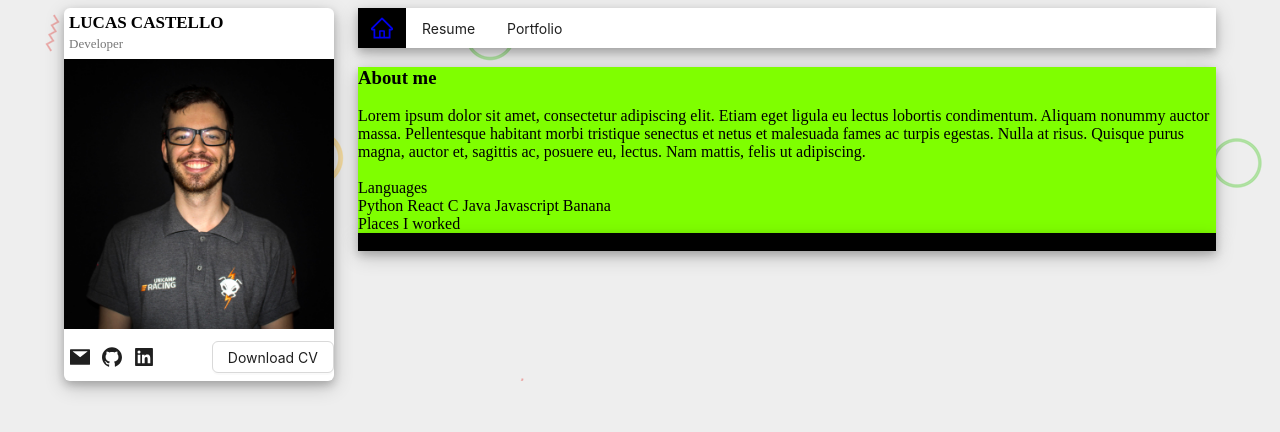
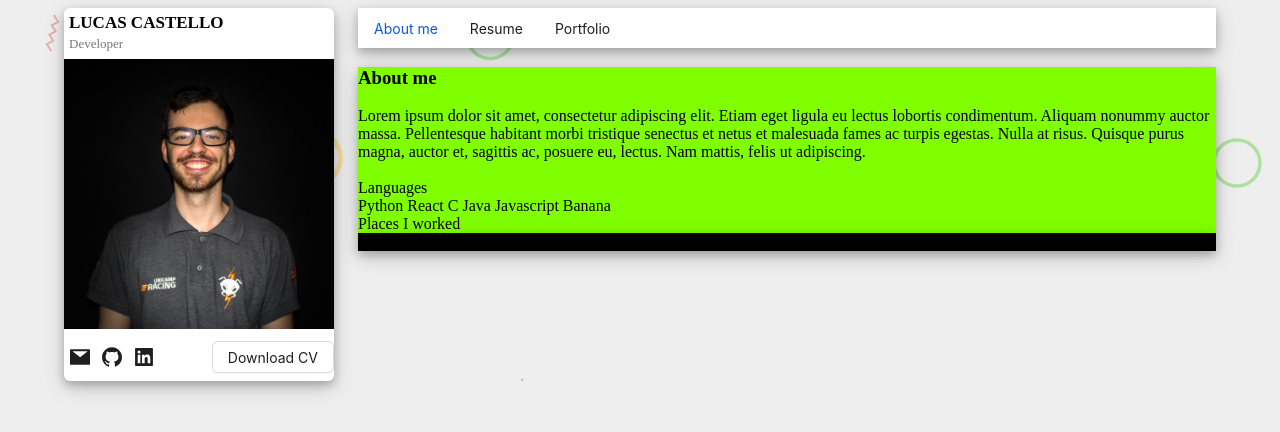
Before and after one commit to LucasCastello/react_curriculum, a React (Vite) app: page / in a window 1280 px wide. Shown: the top 432 px of the page. Built offline with nearby package versions, Linux system fonts and the light colour scheme.

Commit message:
added selected style to routing bar buttons

```diff
--- a/src/rountingBar/RoutingBar.css
+++ b/src/rountingBar/RoutingBar.css
@@ -7,37 +7,10 @@
     box-shadow: 0 4px 8px 0 rgba(0, 0, 0, 0.2), 0 6px 20px 0 rgba(0, 0, 0, 0.19);
 }
 
-.home_button {
-    color: white;
-    background-color: black;
+.lightSelector, .darkSelector {
     height: 100%;
-    width: 3rem;
-    border-radius: 0;
-    box-shadow: none;
-    border: none;
-    transition: 0.2s;
-    &:hover {
-        background-color: rgba(0, 0, 0, 0.738);
-    }
 }
 
-.home_icon {
-    font-size: large;
+.lightSelector {
+    color: #0958d9 !important;
 }
-
-.resume_button, .portfolio_button {
-    height: 100%;
-}
-/*
-:where(.css-dev-only-do-not-override-f7vrd6).ant-btn-primary:not(:disabled):not(.ant-btn-disabled):hover {
-    background: black;
-}
-
-:where(
-    .css-dev-only-do-not-override-f7vrd6,
-    .css-dev-only-do-not-override-f7vrd6,
-    .resume_button
-    ).ant-btn-text:not(:disabled):not(.ant-btn-disabled):hover {
-    background: none;
-    color: yellow;
-} */
--- a/src/rountingBar/RoutingBar.tsx
+++ b/src/rountingBar/RoutingBar.tsx
@@ -1,23 +1,37 @@
+import { useState } from 'react'
 import { Link } from 'react-router-dom'
 import { Button } from 'antd'
 import './RoutingBar.css'
-import { HomeOutlined } from '@ant-design/icons'
 
 function RoutingBar() {
+    enum Styles {
+        LIGHT = 'lightSelector',
+        DARK = 'darkSelector'
+    }
+    const [homeStyle, setHomeStyle] = useState<Styles>(Styles.LIGHT)
+    const [resumeStyle, setResumeStyle] = useState<Styles>(Styles.DARK)
+    const [portfolioStyle, setPortfolioStyle] = useState<Styles>(Styles.DARK)
+
+    function changeStyles(lightStyleSetter: (style: Styles)=> void) {
+        setHomeStyle(Styles.DARK)
+        setResumeStyle(Styles.DARK)
+        setPortfolioStyle(Styles.DARK)
+
+        lightStyleSetter(Styles.LIGHT)
+    }
     return (
         <div className='routing_bar'>
-            <button className='home_button'>
+            <Button className={homeStyle} type='text' onClick={() => {changeStyles(setHomeStyle)}}>
                 <Link to={'/'}>
-                    <HomeOutlined style={{fontSize: '22px'}}/>
+                    About me
                 </Link>
-            </button>
-            {/* <Button type='primary' size='large' icon={<HomeOutlined style={{fontSize: '22px'}}/>}/> */}
-            <Button className='resume_button' type='text'>
+            </Button>
+            <Button className={resumeStyle} type='text' onClick={() => {changeStyles(setResumeStyle)}}>
                 <Link to={'/resume'}>
                     Resume
                 </Link>
             </Button>
-            <Button className='portfolio_button' type='text'>
+            <Button className={portfolioStyle} type='text' onClick={() => {changeStyles(setPortfolioStyle)}}>
                 <Link to={'/portfolio'}>
                     Portfolio
                 </Link>
```
